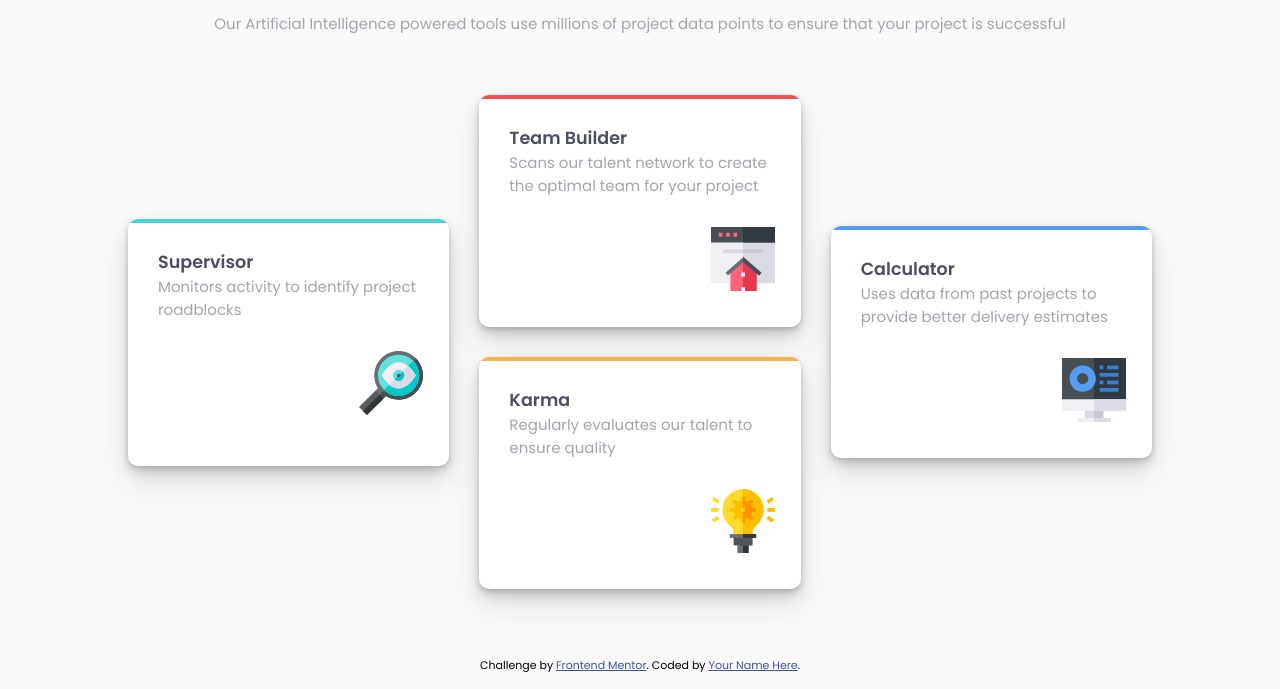
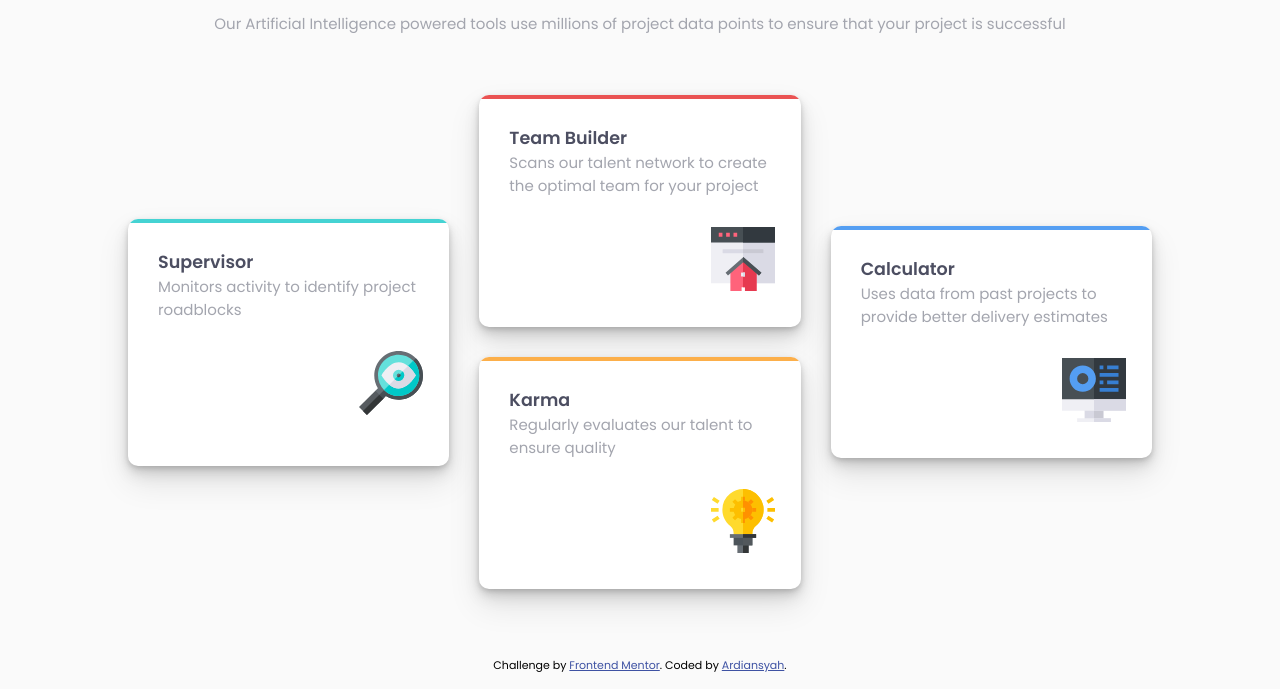
Before and after one commit to ansyahardi/four-card-feature-section, a plain HTML site: page index.html in a window 1280 px wide. Shown: the part 111-800 px from the top of the page. Drawn offline with Linux system fonts and the light colour scheme.

Commit message:
change name and add a link to account github in index.html

```diff
--- a/index.html
+++ b/index.html
@@ -70,7 +70,8 @@
         Challenge by
         <a href="https://www.frontendmentor.io?ref=challenge" target="_blank"
           >Frontend Mentor</a
-        >. Coded by <a href="#">Your Name Here</a>.
+        >. Coded by
+        <a href="https://github.com/ansyahardi" target="_blank">Ardiansyah</a>.
       </p>
     </footer>
   </body>
```
